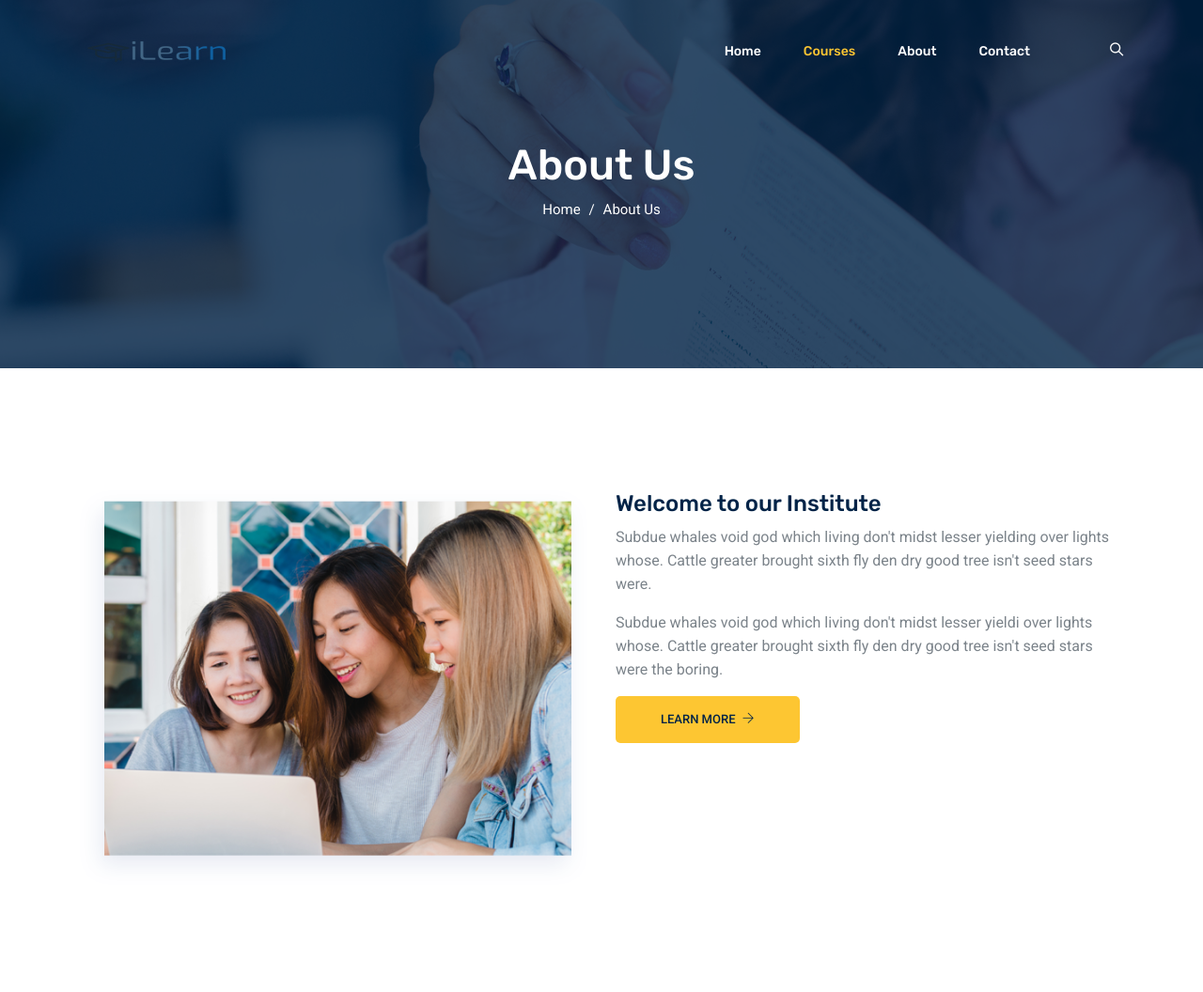
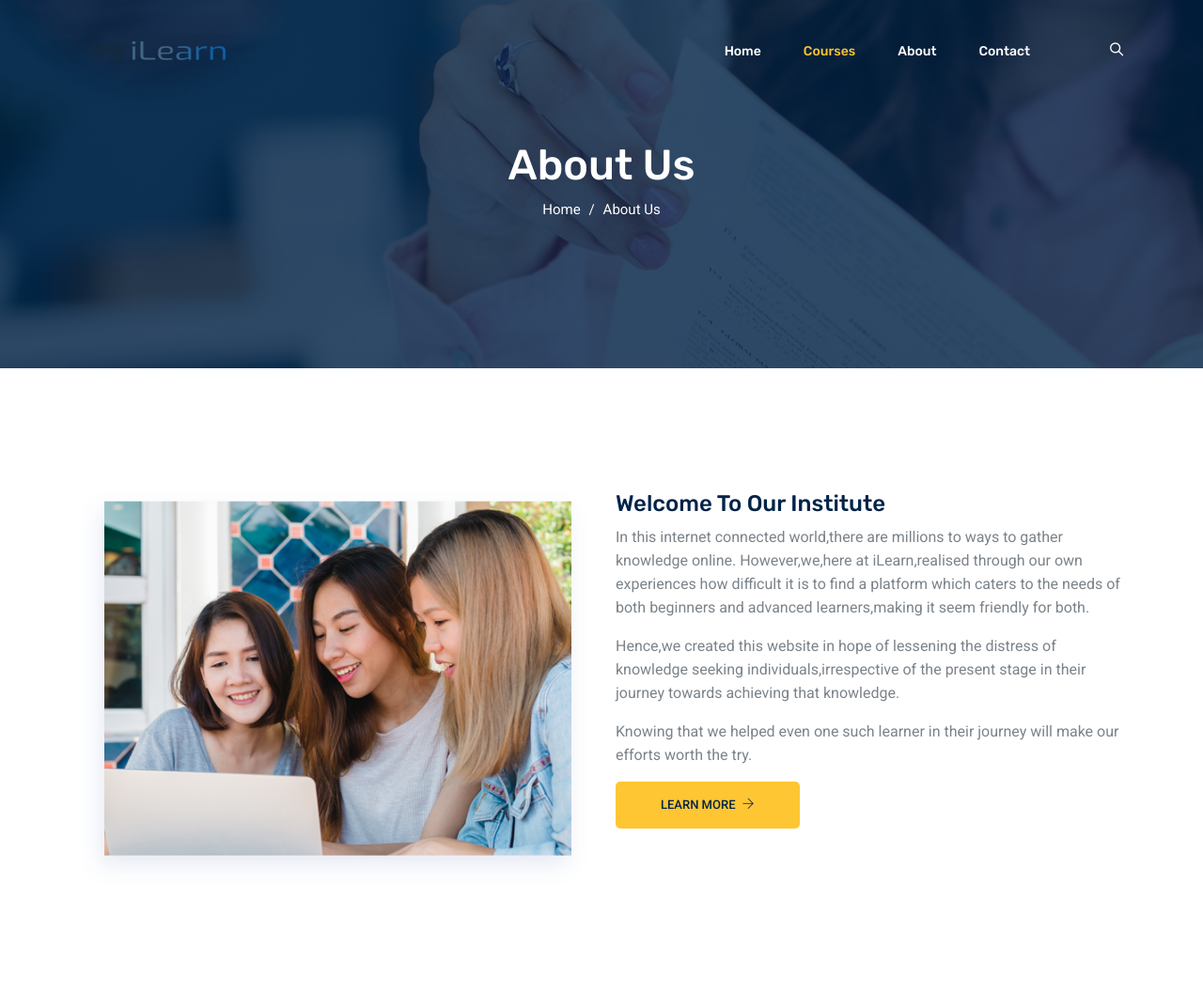
Before and after one commit to SupriyoGhatak/Ilearn-Project, a PHP site: page /about_us.php in a window 1280 px wide. Shown: the top 1056 px of the page at 94% size. Run offline with PHP 8.4, Linux system fonts and the light colour scheme; some libraries are stand-ins or nearby versions.

Commit message:
done done

```diff
--- a/about_us.php
+++ b/about_us.php
@@ -59,16 +59,19 @@
           <div class="col-lg-6">
             <div class="h_blog_text">
               <div class="h_blog_text_inner left right">
-                <h4>Welcome to our Institute</h4>
+                <h4>Welcome To Our Institute</h4>
                 <p>
-                  Subdue whales void god which living don't midst lesser
-                  yielding over lights whose. Cattle greater brought sixth fly
-                  den dry good tree isn't seed stars were.
+                  In this internet connected world,there are millions to ways to gather knowledge online.
+                  However,we,here at iLearn,realised through our own experiences how difficult it is to find a platform
+                  which caters to the needs of both beginners and advanced learners,making it seem friendly for both.
                 </p>
                 <p>
-                  Subdue whales void god which living don't midst lesser yieldi
-                  over lights whose. Cattle greater brought sixth fly den dry
-                  good tree isn't seed stars were the boring.
+                  Hence,we created this website in hope of lessening the distress of knowledge seeking individuals,irrespective
+                  of the present stage in their journey towards achieving that knowledge.
+                </p>
+                <p>
+                    Knowing that we helped even one such learner in their journey will make
+                    our efforts worth the try.
                 </p>
                 <a class="primary-btn" href="#">
                   Learn More <i class="ti-arrow-right ml-1"></i>
--- a/index.php
+++ b/index.php
@@ -134,7 +134,7 @@
                       <a href="course-details.php">C++ : Basic and Advanced</a>
                   </h4>
                   <p>
-                   A complete and comprehensive C++ course to start learning from the basics and progress towards the advanced topics.                  </p>
+                   A comprehensive C++ course to start learning from the basics and progress towards the advanced topics.                  </p>
                   <div
                     class="course_meta d-flex justify-content-lg-between align-items-lg-center flex-lg-row flex-column mt-4"
                   >
@@ -165,7 +165,7 @@
                       <a href="course-details-c.php">Programming With C</a>
                   </h4>
                   <p>
-                   A very well structured course to help you learn programming with C,one of the most powerful and first general-purpose programming languages.
+                   A very well structured course to help you learn programming with C,one of the most powerful general-purpose programming languages.
                   </p>
                   <div
                     class="course_meta d-flex justify-content-lg-between align-items-lg-center flex-lg-row flex-column mt-4"
@@ -398,7 +398,7 @@
               <p class="designation">Senior Web Designer</p>
               <div class="mb-4">
                 <p>
-                  An expert in the field of data science with varied experience in different fields.
+                  An expert in the field of data science with varied experience in different fields including projects.
                 </p>
               </div>
               <div class="align-items-center justify-content-center d-flex">
```
Also changed, not shown: 1 other file.
